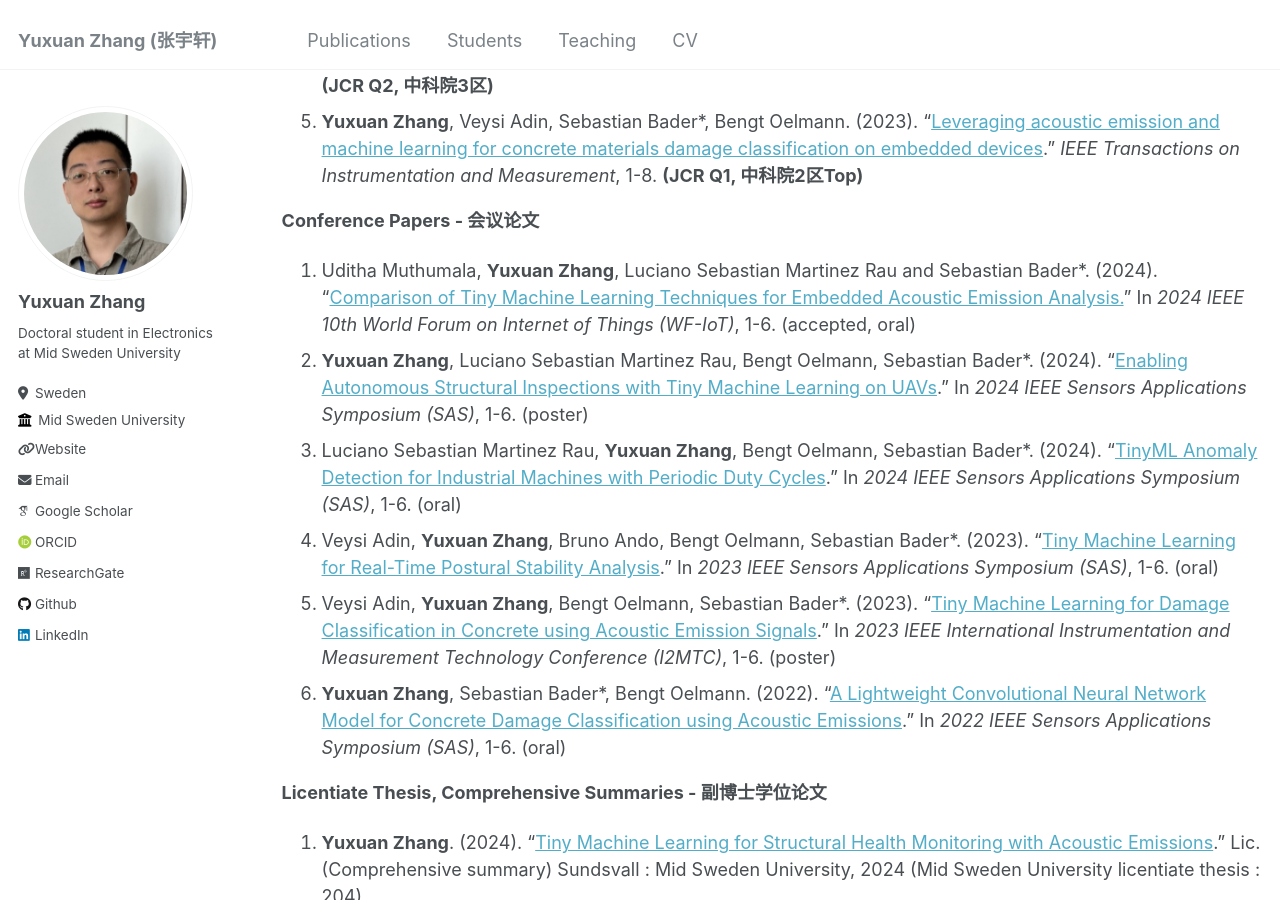
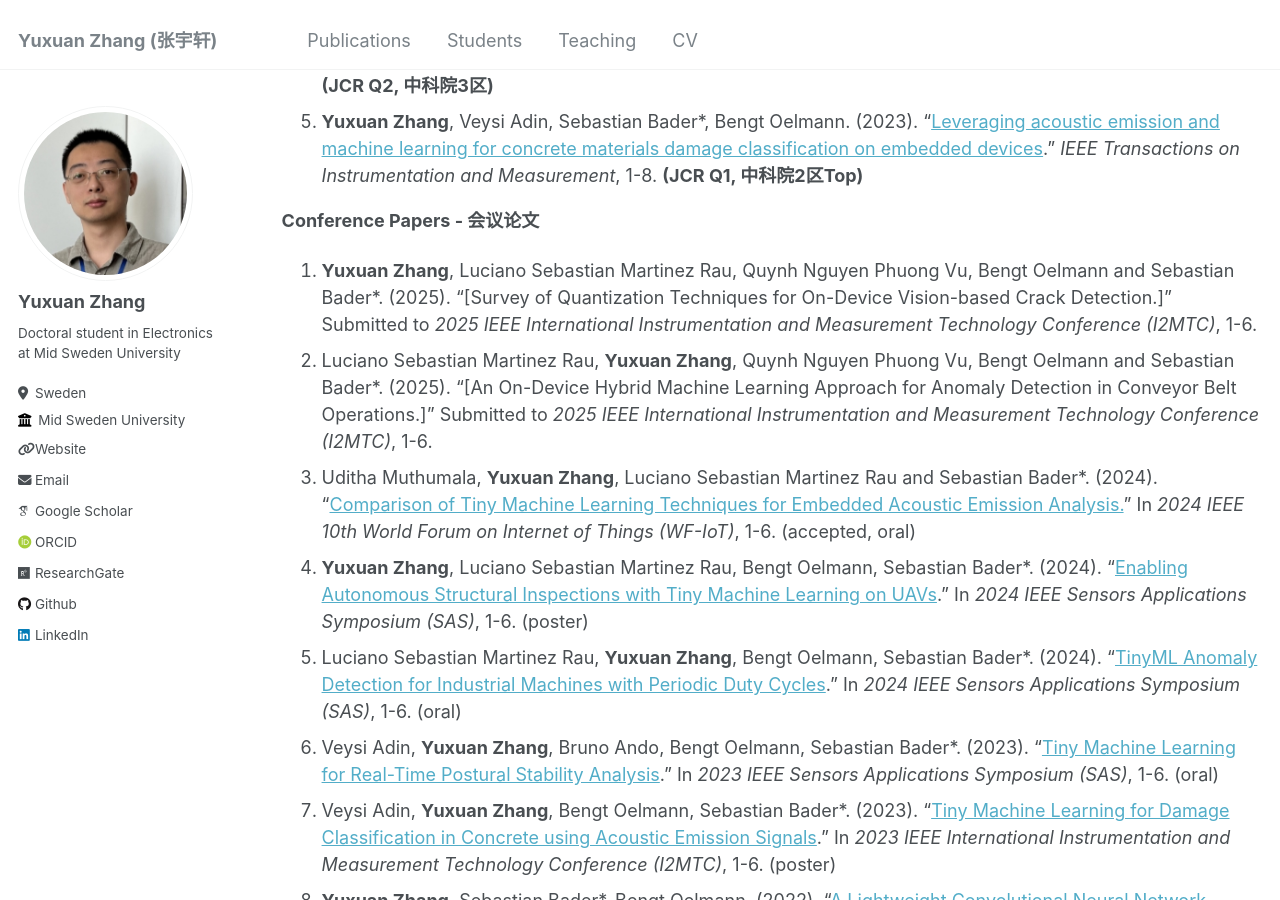
Before and after one commit to YuxuanZhang-96/YuxuanZhang-96.github.io, a Jekyll site: the page built from _pages/cv.md, in a window 1280 px wide and 900 px high, scrolled down 1045 px. Built offline with Jekyll 4.4.1, drawn with Linux system fonts in a browser that asks for light colours; some web fonts are replaced.

Commit message:
Update cv.md

```diff
--- a/_pages/cv.md
+++ b/_pages/cv.md
@@ -38,12 +38,14 @@ __Journal Papers - 期刊论文__
 5. __Yuxuan Zhang__, Veysi Adin, Sebastian Bader*, Bengt Oelmann. (2023). "[Leveraging acoustic emission and machine learning for concrete materials damage classification on embedded devices](https://ieeexplore.ieee.org/document/10227301)." _IEEE Transactions on Instrumentation and Measurement_, 1-8. __(JCR Q1, 中科院2区Top)__
 
 __Conference Papers - 会议论文__
-1. Uditha Muthumala, __Yuxuan Zhang__, Luciano Sebastian Martinez Rau and Sebastian Bader*. (2024). "[Comparison of Tiny Machine Learning Techniques for Embedded Acoustic Emission Analysis.](https://arxiv.org/abs/2411.17733)" In _2024 IEEE 10th World Forum on Internet of Things (WF-IoT)_, 1-6. (accepted, oral)
-2. __Yuxuan Zhang__, Luciano Sebastian Martinez Rau, Bengt Oelmann, Sebastian Bader*. (2024). "[Enabling Autonomous Structural Inspections with Tiny Machine Learning on UAVs](https://ieeexplore.ieee.org/document/10636583)." In _2024 IEEE Sensors Applications Symposium (SAS)_, 1-6. (poster)
-3. Luciano Sebastian Martinez Rau, __Yuxuan Zhang__, Bengt Oelmann, Sebastian Bader*. (2024). "[TinyML Anomaly Detection for Industrial Machines with Periodic Duty Cycles](https://ieeexplore.ieee.org/document/10636584)." In _2024 IEEE Sensors Applications Symposium (SAS)_, 1-6. (oral)
-4. Veysi Adin, __Yuxuan Zhang__, Bruno Ando, Bengt Oelmann, Sebastian Bader*. (2023). "[Tiny Machine Learning for Real-Time Postural Stability Analysis](https://ieeexplore.ieee.org/document/10254126)." In _2023 IEEE Sensors Applications Symposium (SAS)_, 1-6. (oral)
-5. Veysi Adin, __Yuxuan Zhang__, Bengt Oelmann, Sebastian Bader*. (2023). "[Tiny Machine Learning for Damage Classification in Concrete using Acoustic Emission Signals](https://ieeexplore.ieee.org/document/10175972)." In _2023 IEEE International Instrumentation and Measurement Technology Conference (I2MTC)_, 1-6. (poster)
-6. __Yuxuan Zhang__, Sebastian Bader*, Bengt Oelmann. (2022). "[A Lightweight Convolutional Neural Network Model for Concrete Damage Classification using Acoustic Emissions](https://ieeexplore.ieee.org/document/9881386)." In _2022 IEEE Sensors Applications Symposium (SAS)_, 1-6. (oral)
+1. __Yuxuan Zhang__, Luciano Sebastian Martinez Rau, Quynh Nguyen Phuong Vu, Bengt Oelmann and Sebastian Bader*. (2025). "[Survey of Quantization Techniques for On-Device Vision-based Crack Detection.]" Submitted to _2025 IEEE International Instrumentation and Measurement Technology Conference (I2MTC)_, 1-6.
+2. Luciano Sebastian Martinez Rau, __Yuxuan Zhang__, Quynh Nguyen Phuong Vu, Bengt Oelmann and Sebastian Bader*. (2025). "[An On-Device Hybrid Machine Learning Approach for Anomaly Detection in Conveyor Belt Operations.]" Submitted to _2025 IEEE International Instrumentation and Measurement Technology Conference (I2MTC)_, 1-6.
+3. Uditha Muthumala, __Yuxuan Zhang__, Luciano Sebastian Martinez Rau and Sebastian Bader*. (2024). "[Comparison of Tiny Machine Learning Techniques for Embedded Acoustic Emission Analysis.](https://arxiv.org/abs/2411.17733)" In _2024 IEEE 10th World Forum on Internet of Things (WF-IoT)_, 1-6. (accepted, oral)
+4. __Yuxuan Zhang__, Luciano Sebastian Martinez Rau, Bengt Oelmann, Sebastian Bader*. (2024). "[Enabling Autonomous Structural Inspections with Tiny Machine Learning on UAVs](https://ieeexplore.ieee.org/document/10636583)." In _2024 IEEE Sensors Applications Symposium (SAS)_, 1-6. (poster)
+5. Luciano Sebastian Martinez Rau, __Yuxuan Zhang__, Bengt Oelmann, Sebastian Bader*. (2024). "[TinyML Anomaly Detection for Industrial Machines with Periodic Duty Cycles](https://ieeexplore.ieee.org/document/10636584)." In _2024 IEEE Sensors Applications Symposium (SAS)_, 1-6. (oral)
+6. Veysi Adin, __Yuxuan Zhang__, Bruno Ando, Bengt Oelmann, Sebastian Bader*. (2023). "[Tiny Machine Learning for Real-Time Postural Stability Analysis](https://ieeexplore.ieee.org/document/10254126)." In _2023 IEEE Sensors Applications Symposium (SAS)_, 1-6. (oral)
+7. Veysi Adin, __Yuxuan Zhang__, Bengt Oelmann, Sebastian Bader*. (2023). "[Tiny Machine Learning for Damage Classification in Concrete using Acoustic Emission Signals](https://ieeexplore.ieee.org/document/10175972)." In _2023 IEEE International Instrumentation and Measurement Technology Conference (I2MTC)_, 1-6. (poster)
+8. __Yuxuan Zhang__, Sebastian Bader*, Bengt Oelmann. (2022). "[A Lightweight Convolutional Neural Network Model for Concrete Damage Classification using Acoustic Emissions](https://ieeexplore.ieee.org/document/9881386)." In _2022 IEEE Sensors Applications Symposium (SAS)_, 1-6. (oral)
 
 __Licentiate Thesis, Comprehensive Summaries - 副博士学位论文__
 1. __Yuxuan Zhang__. (2024). "[Tiny Machine Learning for Structural Health Monitoring with Acoustic Emissions](https://miun.diva-portal.org/smash/record.jsf?pid=diva2%3A1857441&dswid=-6455)." Lic. (Comprehensive summary) Sundsvall : Mid Sweden University, 2024 (Mid Sweden University licentiate thesis : 204)
```
